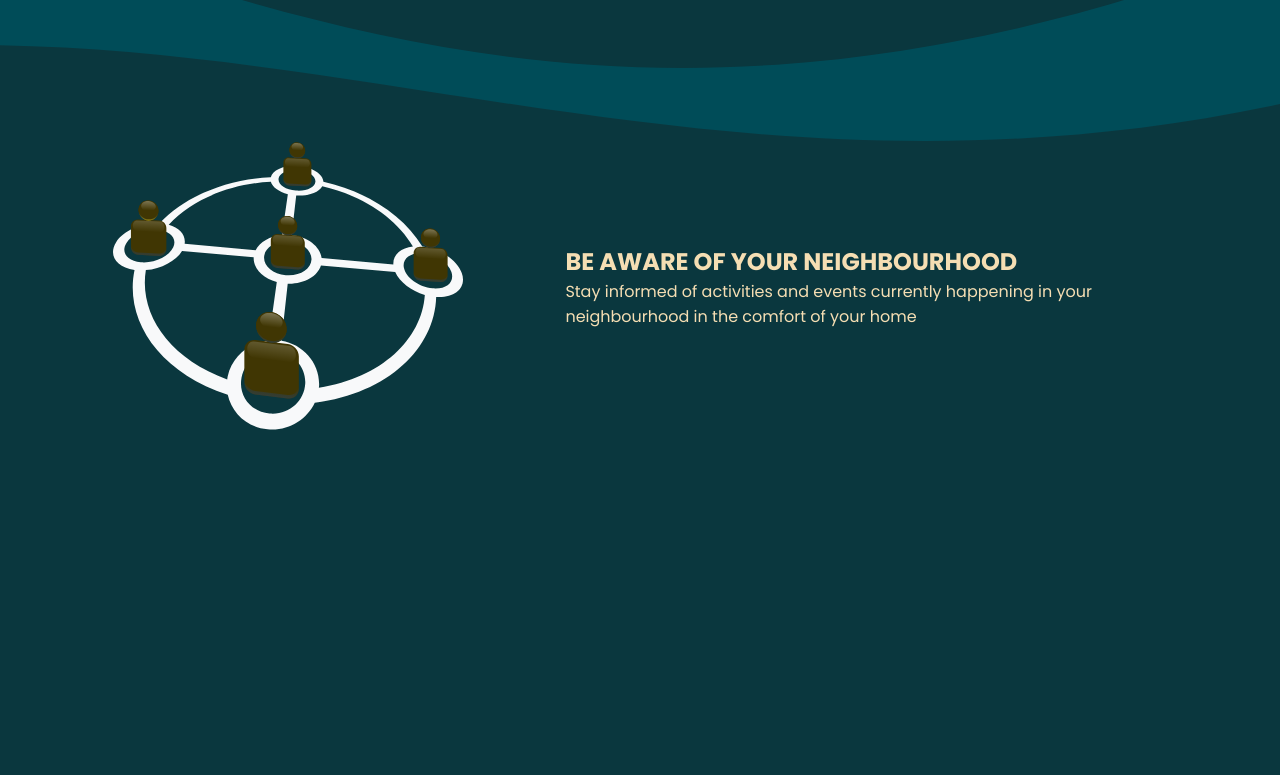
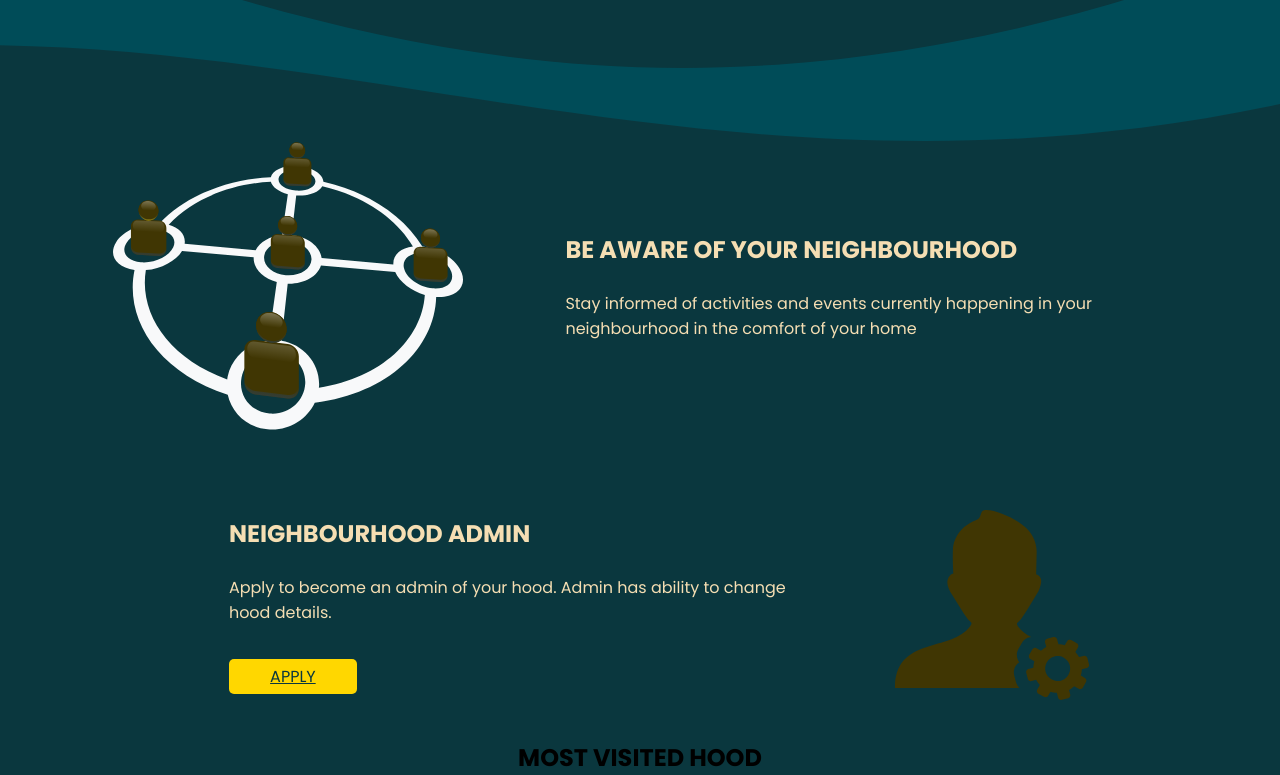
Before and after one commit to devjamesnjoroge/neighbourhood, a Django app: page / in a window 1280 px wide. Shown: the part 568-1343 px from the top of the page. Before the commit the page ends 998 px from the top, so only its background shows below. Run offline with Django 4.2, Linux system fonts and the light colour scheme.

Commit message:
ft: finish up on the ui landing page

```diff
--- a/hood/static/css/index.css
+++ b/hood/static/css/index.css
@@ -92,3 +92,58 @@ input[type='text']{
     max-width: 50vw;
     padding: 0 3vw;
 }
+
+.row-12:nth-child(2){
+    margin-top: 10vh;
+    flex-direction: row-reverse;
+}
+
+.text:nth-child(2){
+    gap: 1.5rem;
+    display: flex;
+    flex-direction: column;
+}
+
+.text a{
+    margin-top: 10px;
+    background-color: gold;
+    color: #0A373E;
+    border-radius: 5px;
+    padding: 5px 10px;
+    width: 10vw;
+    text-align: center;
+}
+
+#common{
+    margin-top: 5vh;
+}
+
+
+@media screen and (max-width: 768px) {
+
+    .search svg{
+        display: none;
+    }
+
+    .quote{
+        width: 80vw;
+    }
+
+    .row-12{
+        flex-direction: column;
+    }
+
+    .row-12 .text{
+        max-width: 100vw;
+
+    }
+
+    .row-12:nth-child(2){
+        margin-top: 10vh;
+        flex-direction: column;
+    }
+
+    .text a{
+        width: 20vw;
+    }
+}
--- a/hood/templates/index.html
+++ b/hood/templates/index.html
@@ -55,7 +55,23 @@
                 </p>
                </div>
             </div>
+            <div class="row-12">
+               <img src="{% static 'assets/p.svg' %}" alt="">
+               <div class="text">
+                <h2>NEIGHBOURHOOD ADMIN</h2>
+                <p>
+                    Apply to become an admin of your hood. Admin has ability to change hood details.
+                </p>
+
+                <a href="">APPLY</a>
+
+               </div>
+            </div>
         </div>
+
+        <section align="center" id="common">
+            <h2>MOST VISITED HOOD</h2>
+        </section>
 
     </main>
 
```
Also changed, not shown: hood/static/assets/p.svg (added).
